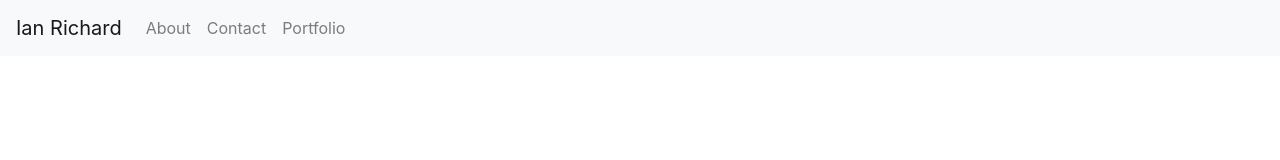
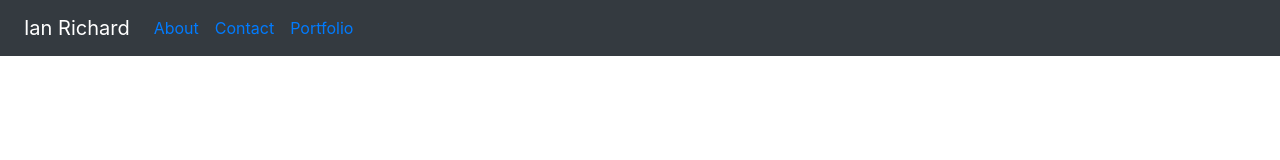
Before and after one commit to irichard03/Bootstrap-Portfolio, a plain HTML site: page portfolio.html in a window 1280 px wide. Drawn offline with nearby package versions, Linux system fonts and the light colour scheme.

Commit message:
Added navbar to portfolio.html and contact.html, fixed links on index.html

```diff
--- a/portfolio.html
+++ b/portfolio.html
@@ -13,29 +13,32 @@
 
     <body>
 
-    <!--NavBar-->
-    <nav class="navbar navbar-expand-lg navbar-light bg-light">
-            <a class="navbar-brand" href="#">Ian Richard</a>
+        <header>
+          <!--NavBar bootstrap style-->
+            <nav class="navbar navbar-expand-lg navbar-light bg-dark pl-4">
+                    <a class="navbar-brand text-white" href="./index.html">Ian Richard</a>
                     <button class="navbar-toggler" type="button" data-toggle="collapse" data-target="#navbarSupportedContent" aria-controls="navbarSupportedContent" aria-expanded="false" aria-label="Toggle navigation">
                       <span class="navbar-toggler-icon"></span>
                     </button>
-
-            <div class="collapse navbar-collapse justify-conent end" id="navbarSupportedContent">
-              <ul class="navbar-nav mr-auto justify-content end">
-                <li class="nav-item">
-                  <a class="nav-link" href="./index.html">About <span class="sr-only">(current)</span></a>
+                    <div class="collapse navbar-collapse" id="navbarSupportedContent">
+                      <ul class="navbar-nav mr-auto">
+                        <li class="nav-item active">
+                          <a class="nav-link text-primary" href="./index.html">About<span class="sr-only">(current)</span></a>
                         </li>
                         <li class="nav-item">
-                  <a class="nav-link" href="./contact.html">Contact</a>
+                          <a class="nav-link text-primary" href="./contact.html">Contact</a>
                         </li>
                         <li class="nav-item">
-                  <a class="nav-link" href="./portfolio.html">Portfolio</a>
+                          <a class="nav-link text-primary" href="#">Portfolio</a>
                         </li>
                       </ul>
-              <form class="form-inline my-2 my-lg-0">
-              </form>
+
                     </div>
                   </nav>
+      </header>
+
+
+
 
     <!---javascript goes here-->
 
```
Also changed, not shown: contact.html (+11 -11 lines), index.html (+3 -2 lines). Lines whose indentation alone changed are shown as unchanged.
